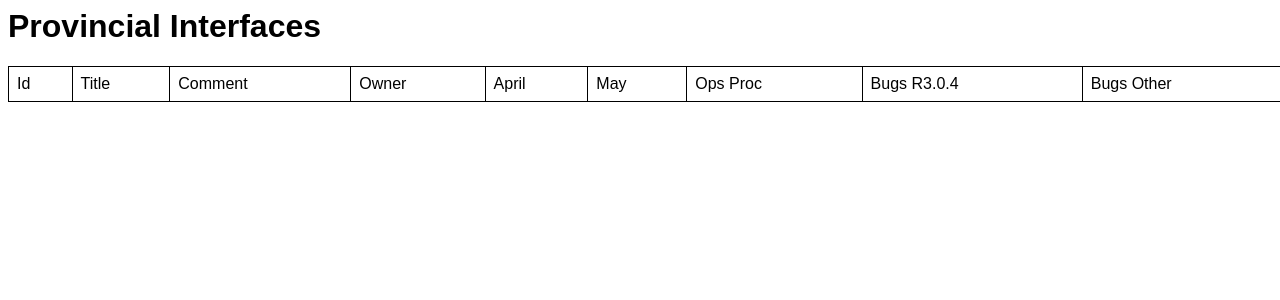
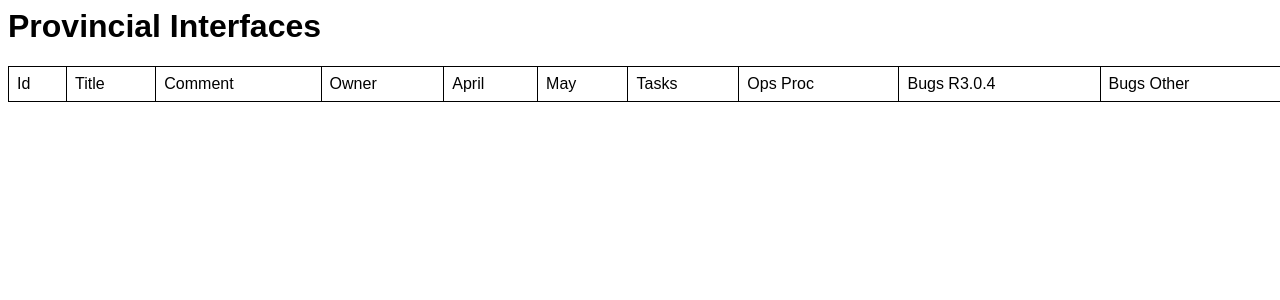
Before and after one commit to crokerltd/bdm-ado-export, a Node project: template templates/prod-tracking-index.njk in a window 1280 px wide. Shown: the top 300 px of the page. Run offline with Node 20 templates, Linux system fonts and the light colour scheme; the template is opened without the code that fills it: most values are stand-ins (such as "Sample title", 1, 10 or a date in 2020).

Commit message:
Add tasks

```diff
--- a/src/reports/exportProdTracking.ts
+++ b/src/reports/exportProdTracking.ts
@@ -38,6 +38,10 @@ export async function exportProdTracking() {
         && i.workitem.title.match(/May Acc?ounting/)
         && i.workitem.state == 'Closed'
       ) || []).length > 0,
+    tasks: (
+      i.related?.filter(i => i.workitem.workItemType === 'Task'
+        && !i.workitem.title.match(/(May|April) Acc?ounting/)
+      )),
     opsProcs: i.related?.filter(i => i.workitem.workItemType == 'Ticket' && i.workitem.title.match(/Operational Procedure/i)),
     bugs: i.related?.filter(i => i.workitem.workItemType == 'Bug')
   }))
--- a/src/utils/njk.ts
+++ b/src/utils/njk.ts
@@ -79,6 +79,12 @@ export async function njk(template: string, context: object = {}, mod?: (e: nunj
             }
             return (b) ? 'Yes' : 'No'
         })
+        env.addFilter('okBlank', function (b?: boolean) {
+            if (typeof b !== 'boolean') {
+                return b;
+            }
+            return (b) ? 'Ok' : ''
+        })
 
 
         if (mod !== undefined) {
--- a/templates/prod-tracking-index.njk
+++ b/templates/prod-tracking-index.njk
@@ -14,13 +14,14 @@
             Provincial Interfaces
         </H1>
         <TABLE class="striped">
-            <TR>
+            <TR class="headings">
                 <TD>Id</TD>
                 <TD>Title</TD>
                 <TD>Comment</TD>
                 <TD>Owner</TD>
                 <TD>April</TD>
                 <TD>May</TD>
+                <TD>Tasks</TD>
                 <TD>Ops Proc</TD>
                 <TD>Bugs R3.0.4</TD>
                 <TD>Bugs Other</TD>
@@ -32,8 +33,9 @@
                     <TD>{{ item.title }}</TD>
                     <TD>{{ item.commnets[0] | cleanHtml }}</TD>
                     <TD>{{ item.assignedTo.displayName }}</TD>
-                    <TD>{{ item.aprilComplete | yesNo }}</TD>
-                    <TD>{{ item.mayComplete | yesNo }}</TD>
+                    <TD>{{ item.aprilComplete | okBlank }}</TD>
+                    <TD>{{ item.mayComplete | okBlank }}</TD>
+                    <TD>{{ common.workItemList(item.tasks | relatedWorkItem | wiFilterExcludeStates(['Closed'])) }}</TD>
                     <TD>{{ common.workItemList(item.opsProcs | relatedWorkItem | wiFilterExcludeStates(['Closed'])) }}</TD>
                     <TD>{{ common.workItemList(item.bugs | relatedWorkItem | wiFilterIncludeIterationPaths(['R3.0.4']) | wiFilterExcludeStates(['Closed'])) }}</TD>
                     <TD>{{ common.workItemList(item.bugs | relatedWorkItem | wiFilterExcludeIterationPaths(['R3.0.4']) | wiFilterExcludeStates(['Closed'])) }}</TD>
```
Also changed, not shown: templates/assets/global.css (+0 -10 lines).
